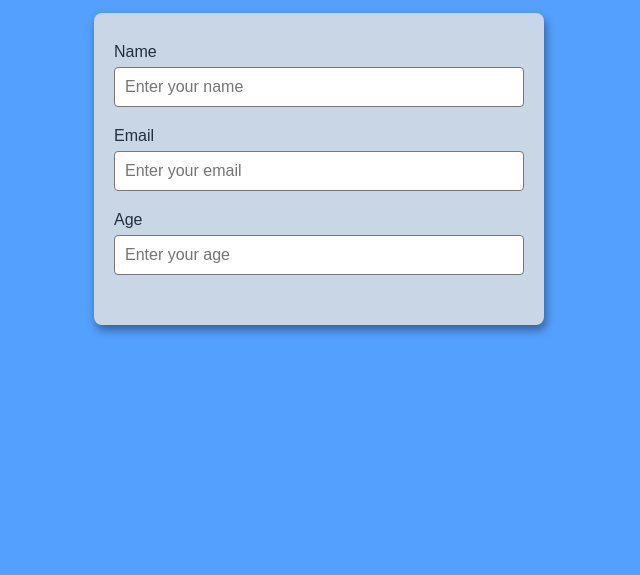
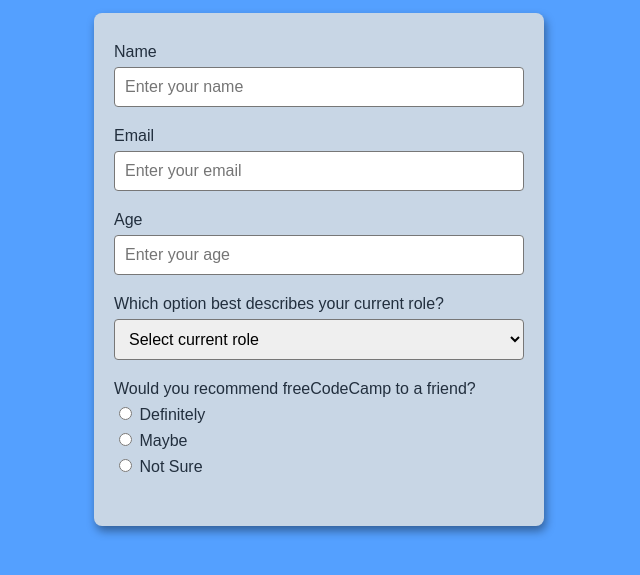
Before and after one commit to engrbugs/Survey.Form, a plain HTML site: page index.html in a window 1280 px wide. Shown: the part 103-678 px from the top of the page, without its empty margins (321-961 px from the left). Drawn offline with Linux system fonts and the light colour scheme.

Commit message:
2020-05-23-1522

```diff
--- a/index.html
+++ b/index.html
@@ -50,7 +50,7 @@
             margin-bottom: 6px;
         }
 
-        .form-control input {
+        .form-control input, .form-control select {
             display: block;
             border: 1px solid #777;
             border-radius: 4px;
@@ -60,7 +60,10 @@
             font-size: 16px;
         }
 
-
+        .form-control input[type="radio"] {
+            display: inline-block;
+            width: auto;
+        }
 
     </style>
     <header>
@@ -70,7 +73,7 @@
         <p id="description">
             Thank you for taking the time to help us improve the platform
         </p>
-
+    </header>
     <form id="survey-form">
         <div class="form-control">
             <label for="name" id="label-name">Name</label>
@@ -84,9 +87,35 @@
             <label for="age" id="label-age">Age</label>
             <input type="number" id="age" placeholder="Enter your age" />
         </div>
+        <div class="form-control">
+            <label for="role" id="label-role">Which option best describes your current role?</label>
+            <select name="role" id="role">
+                <option disabled selected value>Select current role</option>
+                <option value="student">Student</option>
+                <option value="job">Full Time Job</option>
+                <option value="learner">Full Time Learner</option>
+                <option value="preferNo">Prefer not to say</option>
+                <option value="other">Other</option>
+            </select>
+        </div>
+        <div class="form-control">
+            <label>Would you recommend freeCodeCamp to a friend?</label>
+            <label for="recommend-1"><input type="radio" id="recommend-1"/>
+                Definitely
+            </label>
+            <label for="recommend-2"><input type="radio" id="recommend-3"/>
+                Maybe
+            </label>
+            <label for="recommend-3"><input type="radio" id="recommend-3"/>
+                Not Sure
+            </label>
+
+        </div>
     </form>
 
-    </header>
+
+
+
     <script src="https://cdn.freecodecamp.org/testable-projects-fcc/v1/bundle.js"></script>
 </body>
 </html>
```
Lines whose indentation alone changed are shown as unchanged.
